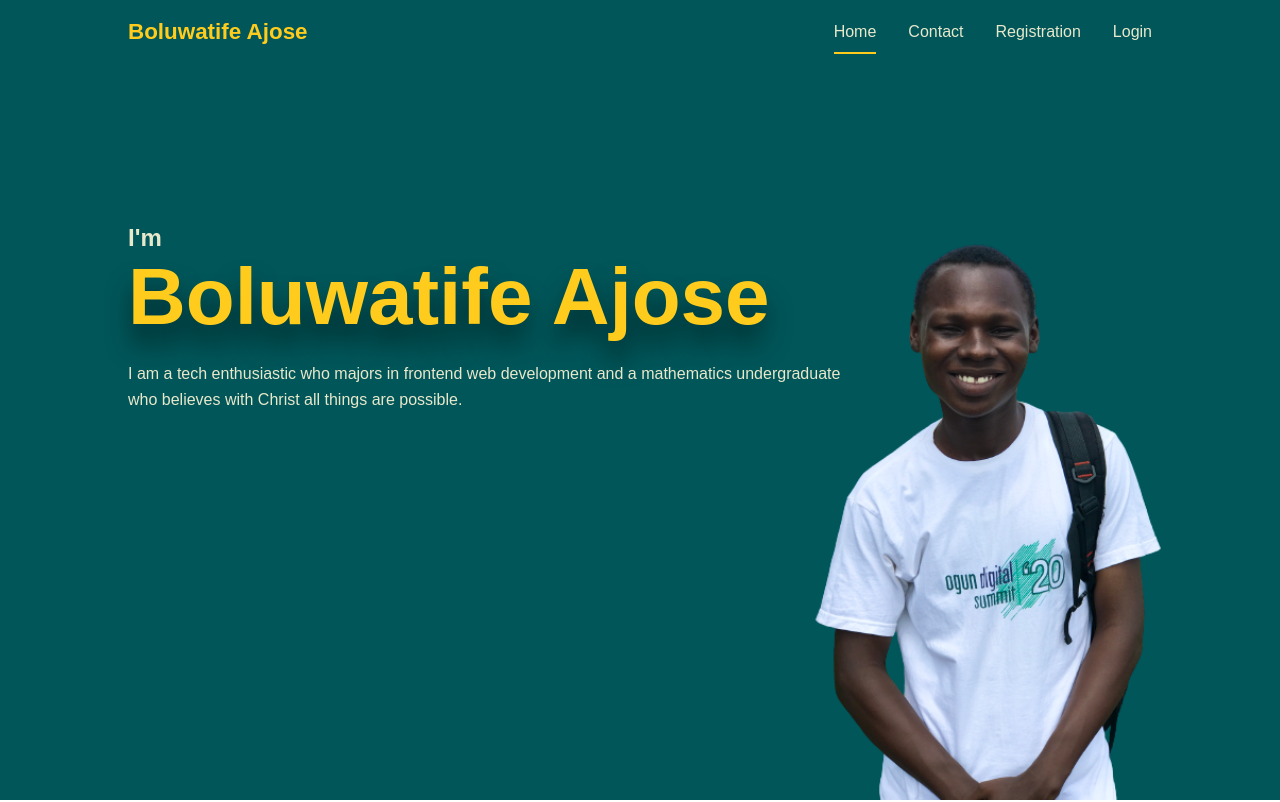
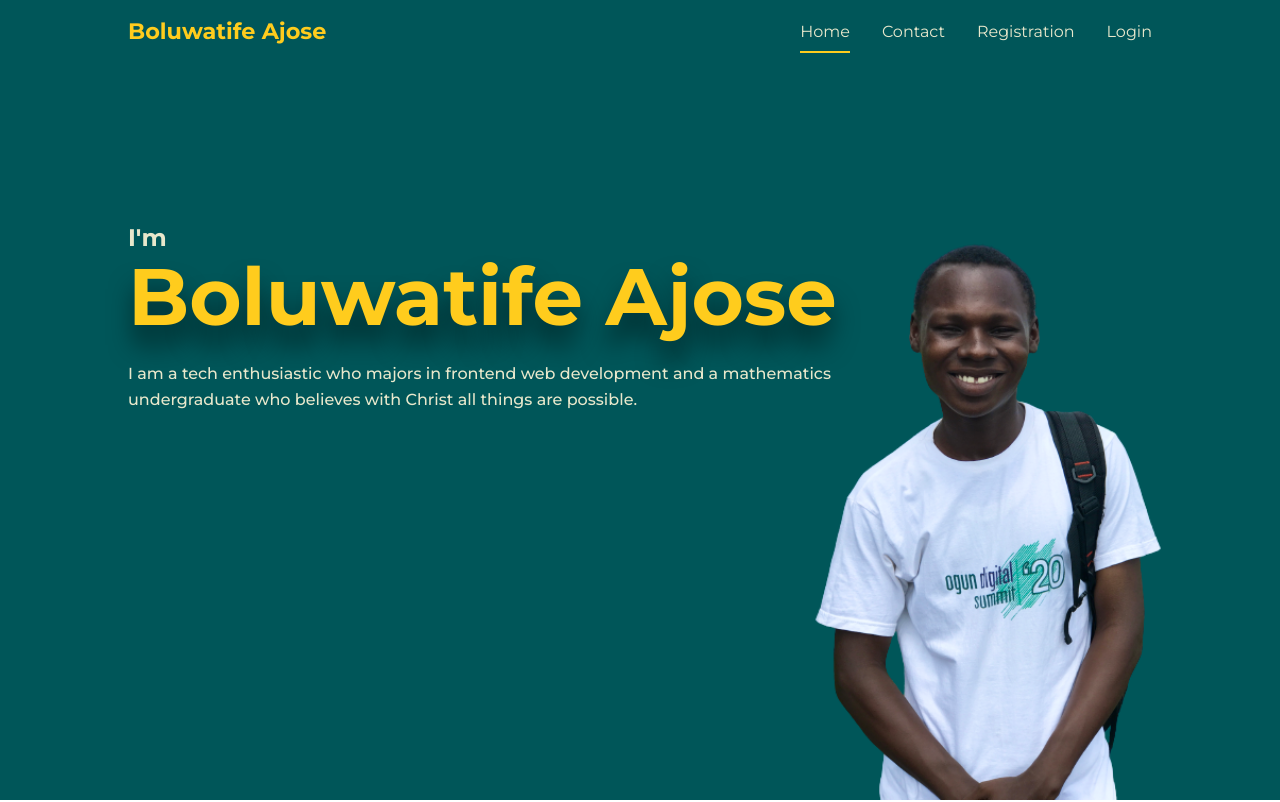
Before and after one commit to Boluwatife-AJB/aboutMe-redefined, a plain HTML site: page index.html in a window 1280 px wide. Shown: the top 802 px of the page. Drawn offline with Linux system fonts and the light colour scheme.

Commit message:
Added font link and update the font face

```diff
--- a/scss/_variables.scss
+++ b/scss/_variables.scss
@@ -1,3 +1,4 @@
+@import url('https://fonts.googleapis.com/css2?family=Montserrat:wght@300;400;500;600;700;800&display=swap');
 :root {
   --header-height: 3rem;
   --font-medium: 500;
@@ -10,7 +11,7 @@
 }
 
 :root {
-  --body-font: Montserrat, sans-serif;
+  --body-font: 'Montserrat', sans-serif;
   --big-font-size: 4rem;
   --h2-font-size: 1.25rem;
   --normal-font: 0.923rem;
```
Also changed, not shown: css/styles.css, 1 other file.
